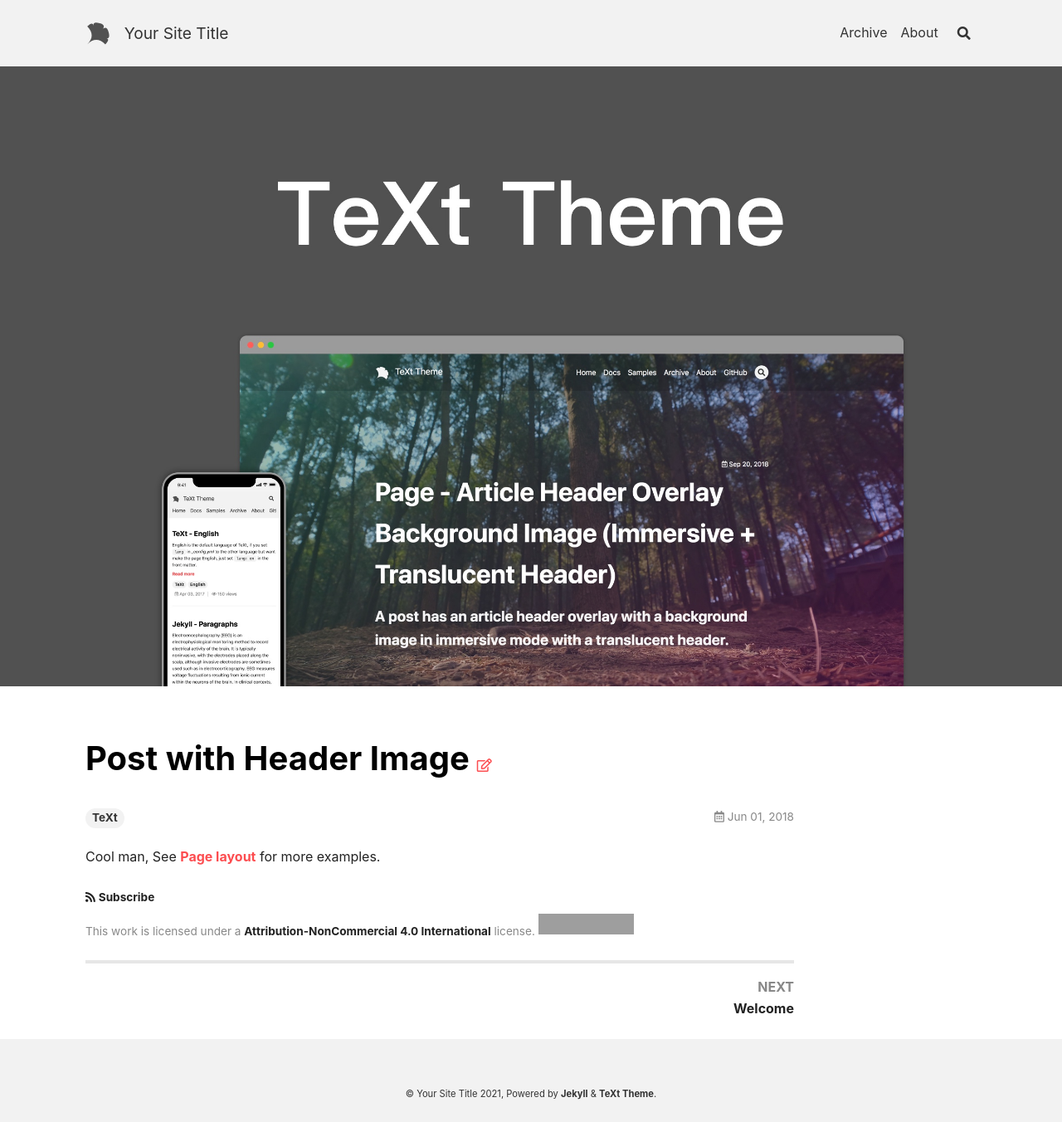
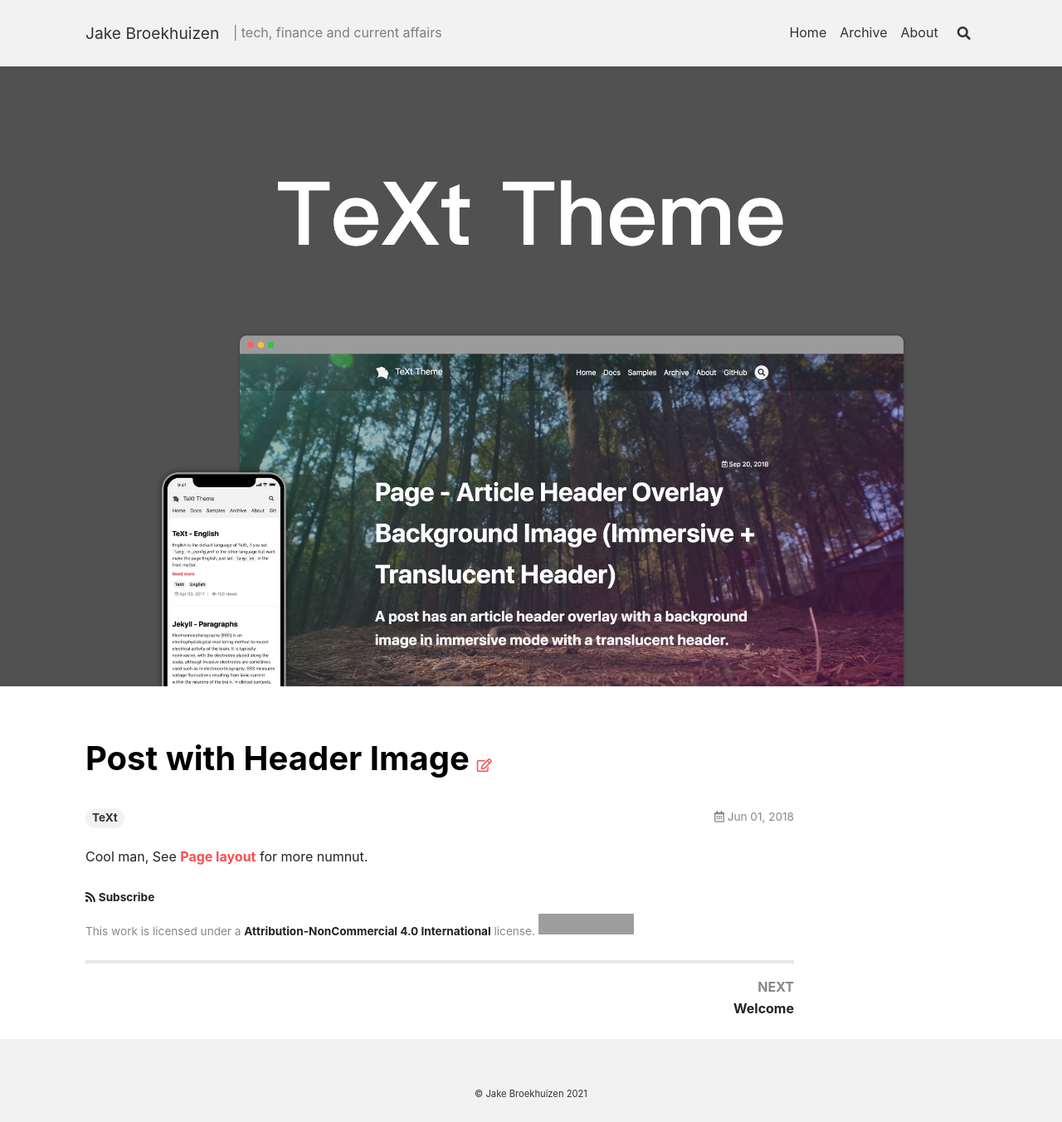
Before and after one commit to jakebroekhuizen/jakebroekhuizen.github.io, a Jekyll site: the page built from _posts/2018-06-01-header-image.md, in a window 1280 px wide. Shown: the whole page at 83% size. Built offline with Jekyll 4.4.1, drawn with Linux system fonts in a browser that asks for light colours; nearby versions of some CDN libraries; grey boxes are pictures that could not be loaded.

```diff
--- a/_config.yml
+++ b/_config.yml
@@ -18,26 +18,26 @@
 ##############################
 text_skin: default # "default" (default), "dark", "forest", "ocean", "chocolate", "orange"
 highlight_theme: default # "default" (default), "tomorrow", "tomorrow-night", "tomorrow-night-eighties", "tomorrow-night-blue", "tomorrow-night-bright"
-url     : # the base hostname & protocol for your site e.g. https://www.someone.com
+url     : https://www.jakebroekhuizen.com # the base hostname & protocol for your site e.g. https://www.someone.com
 baseurl : # does not include hostname
-title   : Your Site Title
+title   : Jake Broekhuizen
 description: > # this means to ignore newlines until "Language & timezone"
-  Your Site Description
+
 
 
 ## => Language and Timezone
 ##############################
 lang: # the language of your site, default as "en"
-timezone: # see https://en.wikipedia.org/wiki/List_of_tz_database_time_zones for the available values
+timezone: US/Pacific # see https://en.wikipedia.org/wiki/List_of_tz_database_time_zones for the available values
 
 
 ## => Author and Social
 ##############################
 author:
   type      : # "person" (default), "organization"
-  name      : Your Name
+  name      : Jake Broekhuizen
   url       :
-  avatar    : # path or url of avatar image (square)
+  avatar    : /Headshot.png # path or url of avatar image (square)
   bio       : I am an amazing person.
   email     :
   facebook  : # "user_name" the last part of your profile url, e.g. https://www.facebook.com/user_name
@@ -84,14 +84,14 @@ toc:
 ## => Markdown Enhancements
 ##############################
 ## Mathjax
-mathjax: # false (default), true
-mathjax_autoNumber: # false (default), true
+mathjax: true # false (default), true
+mathjax_autoNumber: true # false (default), true
 
 ## Mermaid
-mermaid: # false (default), true
+mermaid: true # false (default), true
 
 ## Chart
-chart: # false (default), true
+chart: true # false (default), true
 
 
 ## => Paginate
--- a/_includes/footer.html
+++ b/_includes/footer.html
@@ -28,9 +28,7 @@
       <div>
         {%- include snippets/get-locale-string.html key='COPYRIGHT_DATES' -%}
         {%- assign _locale_copyright_dates = __return -%}
-        © {{ site.title }} {{ _locale_copyright_dates }},
-        Powered by <a title="Jekyll is a simple, blog-aware, static site generator." href="http://jekyllrb.com/">Jekyll</a> & <a
-        title="TeXt is a super customizable Jekyll theme." href="https://github.com/kitian616/jekyll-TeXt-theme">TeXt Theme</a>.
+        © {{ site.title }} {{ _locale_copyright_dates }}
       </div>
     </div>
   </div>
--- a/_includes/header.html
+++ b/_includes/header.html
@@ -8,11 +8,12 @@
     <div class="main">
       <div class="header__title">
         <div class="header__brand">
-          {%- include svg/logo.svg -%}
+          <!--{%- include svg/logo.svg -%}-->
           {%- assign _paths_root = site.paths.root | default: site.data.variables.default.paths.root  -%}
           {%- include snippets/get-nav-url.html path=_paths_root -%}
           {%- if site.title -%}
-            <a title="{%- if site.description -%}{{ site.description }}{%- endif -%}" href="{{ __return }}">{{ site.title }}</a>
+            <a title="{%- if site.description -%}{{ site.description }}{%- endif -%}" href="{{ __return }}">{{ site.title }}</a><span class="site-blurb">
+              |   tech, finance and current affairs</span>
           {%- endif -%}
         </div>
         {%- if site.search.provider -%}
--- a/_posts/2018-06-01-header-image.md
+++ b/_posts/2018-06-01-header-image.md
@@ -7,6 +7,6 @@ article_header:
     src: /screenshot.jpg
 ---
 
-Cool man, See [Page layout](https://kitian616.github.io/jekyll-TeXt-theme/samples.html#page-layout) for more examples.
+Cool man, See [Page layout](https://kitian616.github.io/jekyll-TeXt-theme/samples.html#page-layout) for more numnut.
 
 <!--more-->
--- a/assets/css/main.scss
+++ b/assets/css/main.scss
@@ -72,3 +72,15 @@
 
     "custom"
 ;
+
+.site-blurb{
+    text-decoration: none;
+    color: rgb(125, 125, 129);
+    font-size: medium;
+    margin-left: 2%;
+}
+
+.header__brand {
+    display: flex;
+    align-items: center;
+}
--- /dev/null
+++ b/home.html
@@ -0,0 +1,3 @@
+---
+layout: home
+---
```
Also changed, not shown: HOW_TO_RELEASE.md (deleted, +0 -19 lines), _data/navigation.yml (+10 -34 lines), Headshot.png (added).
